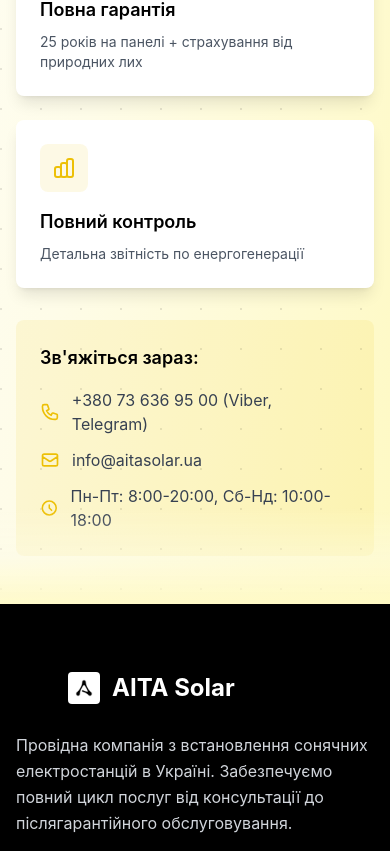
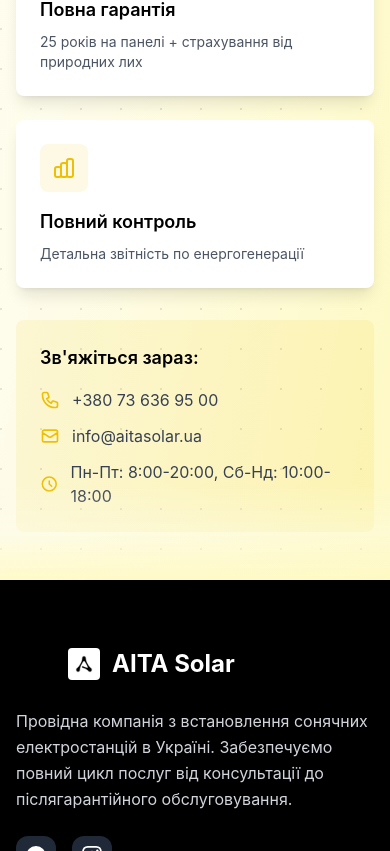
Before and after one commit to aita-tech/AITA.Solar.Key1, a React (Create React App) app: page / in a window 390 px wide. Shown: the part 11149-12000 px from the top of the page. Built offline with nearby package versions, Linux system fonts and the light colour scheme.

Commit message:
Update phone number display in ContactForm

```diff
--- a/src/components/ContactForm.js
+++ b/src/components/ContactForm.js
@@ -105,7 +105,7 @@ const ContactForm = () => {
                     <path strokeLinecap="round" strokeLinejoin="round" strokeWidth="2" d="M3 5a2 2 0 012-2h3.28a1 1 0 01.948.684l1.498 4.493a1 1 0 01-.502 1.21l-2.257 1.13a11.042 11.042 0 005.516 5.516l1.13-2.257a1 1 0 011.21-.502l4.493 1.498a1 1 0 01.684.949V19a2 2 0 01-2 2h-1C9.716 21 3 14.284 3 6V5z" />
                   </svg>
                   <a href="tel:+380736369500" className="hover:text-brand-yellow transition-colors">
-                    +380 73 636 95 00 (Viber, Telegram)
+                    +380 73 636 95 00
                   </a>
                 </p>
                 <p className="flex items-center text-gray-700">
```
